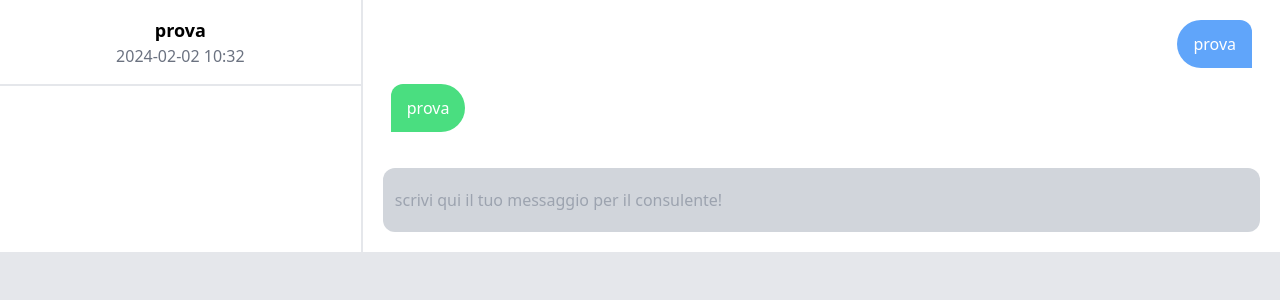
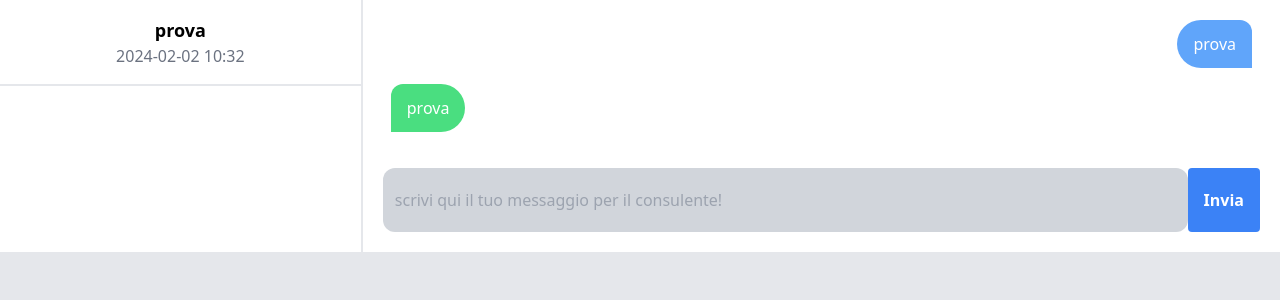
Before and after one commit to AlBovo/ProgettoBCC, a Flask app: page /ticket in a window 1280 px wide. Shown: the part 72-372 px from the top of the page. Run offline with Flask 3, Linux system fonts and the light colour scheme; some libraries are stand-ins or nearby versions.

Commit message:
fixed ticket.html, not finished yet

```diff
--- a/src/templates/ticket.html
+++ b/src/templates/ticket.html
@@ -42,12 +42,15 @@
       {% endfor %}
       <!-- end message -->
       <!-- user message -->
-      <div class="py-5">
+      <div class="flex py-5">
         <input
           class="w-full bg-gray-300 py-5 px-3 rounded-xl"
           type="text"
           placeholder="scrivi qui il tuo messaggio per il consulente!"
         />
+        <button class="py-3 bg-blue-500 justify-end hover:bg-blue-700 text-white font-bold py-2 px-4 rounded">
+          Invia
+        </button>
       </div>
       <!-- end user message -->
       </div>
```
